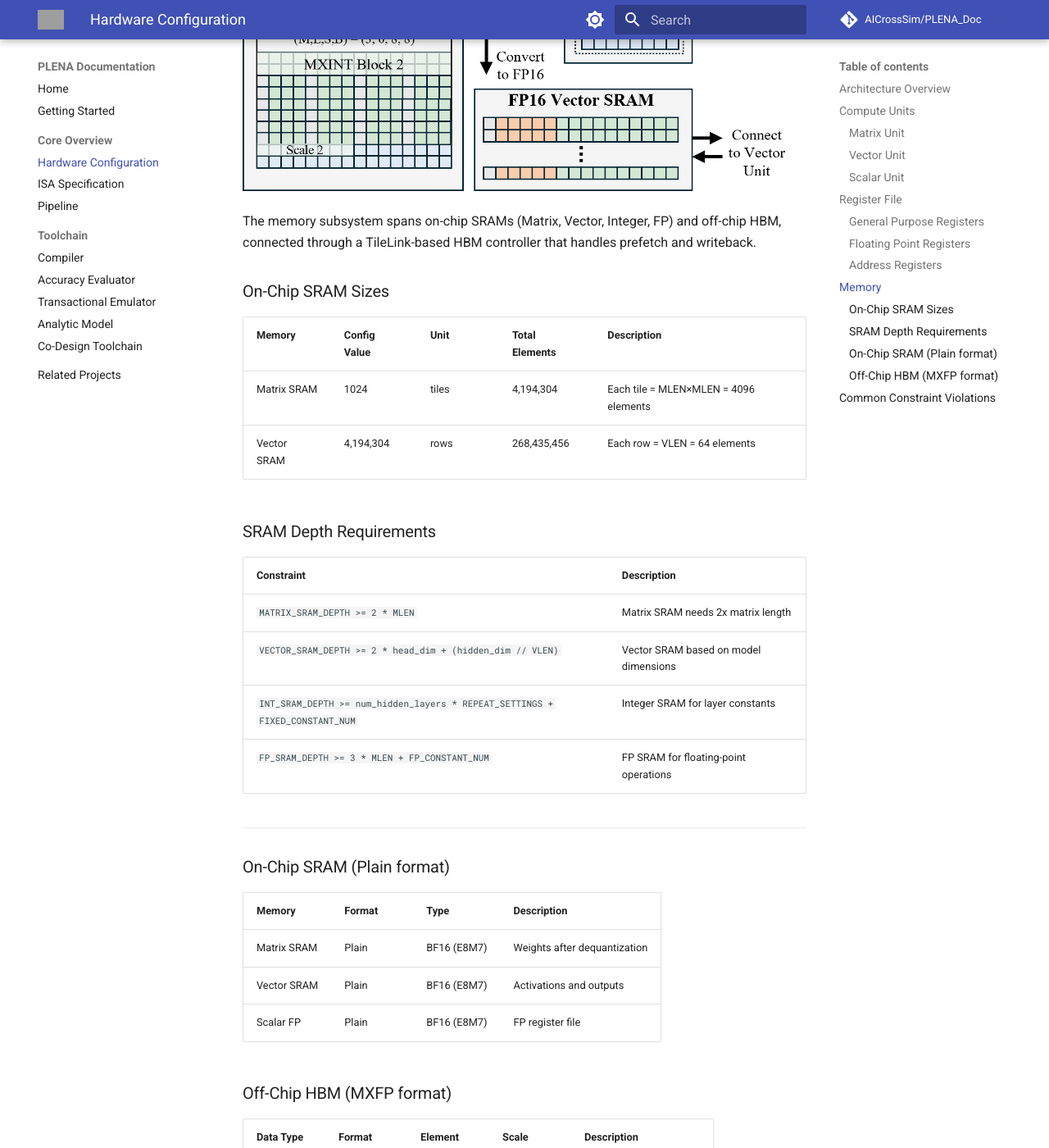
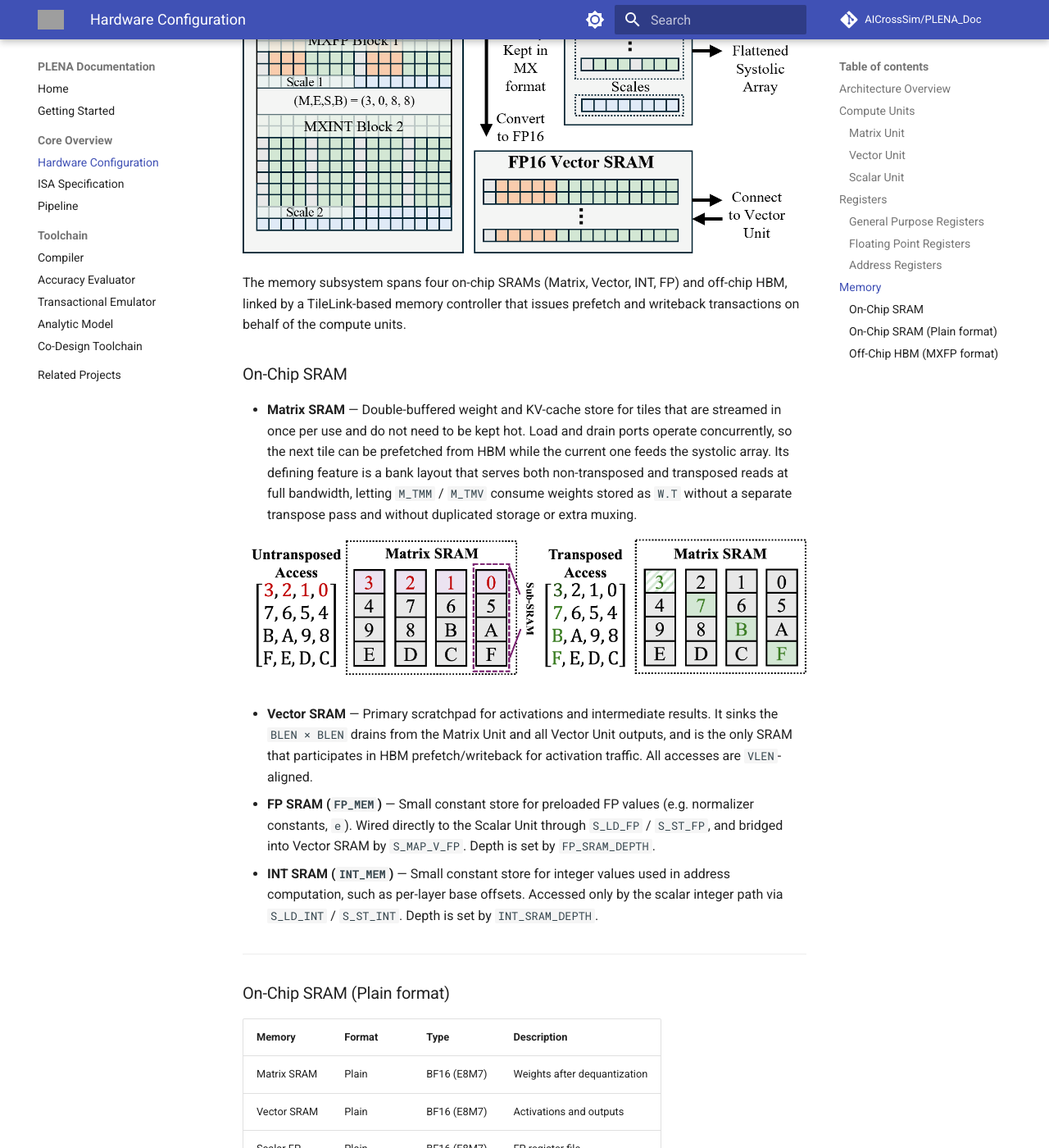
Before and after one commit to AICrossSim/PLENA_Doc, an MkDocs documentation site: the page built from doc/hardware_config.md, in a window 1280 px wide and 1400 px high, scrolled down 3647 px. Shown: the whole window at 82% size. Built offline with MkDocs 1.6.1 and Material for MkDocs 9.7.7, drawn with Linux system fonts in a browser that asks for light colours; comment, search, counter and statistics services are not loaded; some of the changed text lies outside the part shown; grey boxes are pictures that could not be loaded.

Commit message:
add transposed matrix sram

```diff
--- a/doc/hardware_config.md
+++ b/doc/hardware_config.md
@@ -52,17 +52,22 @@ The Scalar Unit handles control-flow arithmetic and the small amount of FP math
 - **FP_SRAM_DEPTH** — Number of entries in `FP_MEM`; must be at least `3 × MLEN + FP_CONSTANT_NUM` to cover preloaded FP constants and staging space for `S_MAP_V_FP`.
 - **16 GP registers / 8 FP registers / 8 HBM address registers** — Architectural register file visible to all scalar instructions (`gp0` is hardwired to 0, `f0` to 0.0).
 
-## Register File
+## Registers
+
+There are three types of registers in the PLENA architecture: general purpose registers, floating point registers, and address registers.
 
 ### General Purpose Registers
+Mainly used for integer operations and address computation.
 - gp0-gp15: 16 general purpose registers
 - gp0 is hardwired to 0
 
 ### Floating Point Registers
+Mainly used for scalarFP operations.
 - f0-f7: 8 floating point registers
+- f0 is hardwired to 0.0
 
 ### Address Registers
-- a0-a7: 8 address registers for HBM access
+- a0-a7: 8 address registers for off-chip memory access
 
 ---
 
@@ -70,24 +75,19 @@ The Scalar Unit handles control-flow arithmetic and the small amount of FP math
 
 ![PLENA Memory System](figs/HBM_sys.png)
 
-The memory subsystem spans on-chip SRAMs (Matrix, Vector, Integer, FP) and off-chip HBM, connected through a TileLink-based HBM controller that handles prefetch and writeback.
+The memory subsystem spans four on-chip SRAMs (Matrix, Vector, INT, FP) and off-chip HBM, linked by a TileLink-based memory controller that issues prefetch and writeback transactions on behalf of the compute units.
 
-### On-Chip SRAM Sizes
+### On-Chip SRAM
 
-| Memory | Config Value | Unit | Total Elements | Description |
-|--------|--------------|------|----------------|-------------|
-| Matrix SRAM | 1024 | tiles | 4,194,304 | Each tile = MLEN×MLEN = 4096 elements |
-| Vector SRAM | 4,194,304 | rows | 268,435,456 | Each row = VLEN = 64 elements |
+- **Matrix SRAM** — Double-buffered weight and KV-cache store for tiles that are streamed in once per use and do not need to be kept hot. Load and drain ports operate concurrently, so the next tile can be prefetched from HBM while the current one feeds the systolic array. Its defining feature is a bank layout that serves both non-transposed and transposed reads at full bandwidth, letting `M_TMM` / `M_TMV` consume weights stored as `W.T` without a separate transpose pass and without duplicated storage or extra muxing.
 
+![Matrix SRAM](figs/Transposed_SRAM.png)
 
-### SRAM Depth Requirements
+- **Vector SRAM** — Primary scratchpad for activations and intermediate results. It sinks the `BLEN × BLEN` drains from the Matrix Unit and all Vector Unit outputs, and is the only SRAM that participates in HBM prefetch/writeback for activation traffic. All accesses are `VLEN`-aligned.
 
-| Constraint | Description |
-|------------|-------------|
-| `MATRIX_SRAM_DEPTH >= 2 * MLEN` | Matrix SRAM needs 2x matrix length |
-| `VECTOR_SRAM_DEPTH >= 2 * head_dim + (hidden_dim // VLEN)` | Vector SRAM based on model dimensions |
-| `INT_SRAM_DEPTH >= num_hidden_layers * REPEAT_SETTINGS + FIXED_CONSTANT_NUM` | Integer SRAM for layer constants |
-| `FP_SRAM_DEPTH >= 3 * MLEN + FP_CONSTANT_NUM` | FP SRAM for floating-point operations |
+- **FP SRAM (`FP_MEM`)** — Small constant store for preloaded FP values (e.g. normalizer constants, `e`). Wired directly to the Scalar Unit through `S_LD_FP` / `S_ST_FP`, and bridged into Vector SRAM by `S_MAP_V_FP`. Depth is set by `FP_SRAM_DEPTH`.
+
+- **INT SRAM (`INT_MEM`)** — Small constant store for integer values used in address computation, such as per-layer base offsets. Accessed only by the scalar integer path via `S_LD_INT` / `S_ST_INT`. Depth is set by `INT_SRAM_DEPTH`.
 
 ---
 
@@ -106,13 +106,3 @@ The memory subsystem spans on-chip SRAMs (Matrix, Vector, Integer, FP) and off-c
 | Weights | MXFP | E4M3 | E8M0 | 8 elements share 1 scale |
 | KV Cache | MXFP | E4M3 | E8M0 | 8 elements share 1 scale |
 | Activations | MXFP | E4M3 | E8M0 | 8 elements share 1 scale |
-
-
-## Common Constraint Violations
-
-| Error | Cause | Solution |
-|-------|-------|----------|
-| `MLEN < BLEN` | Block length too large | Reduce BLEN or increase MLEN |
-| `MLEN % BLEN != 0` | Incompatible lengths | Choose MLEN as multiple of BLEN |
-| `SRAM overflow` | Insufficient SRAM depth | Increase SRAM depth or reduce MLEN |
-| `Invalid bit width` | Non-power-of-two width | Adjust mantissa/exponent widths |
```
Also changed, not shown: doc/figs/Transposed_SRAM.png (added).
